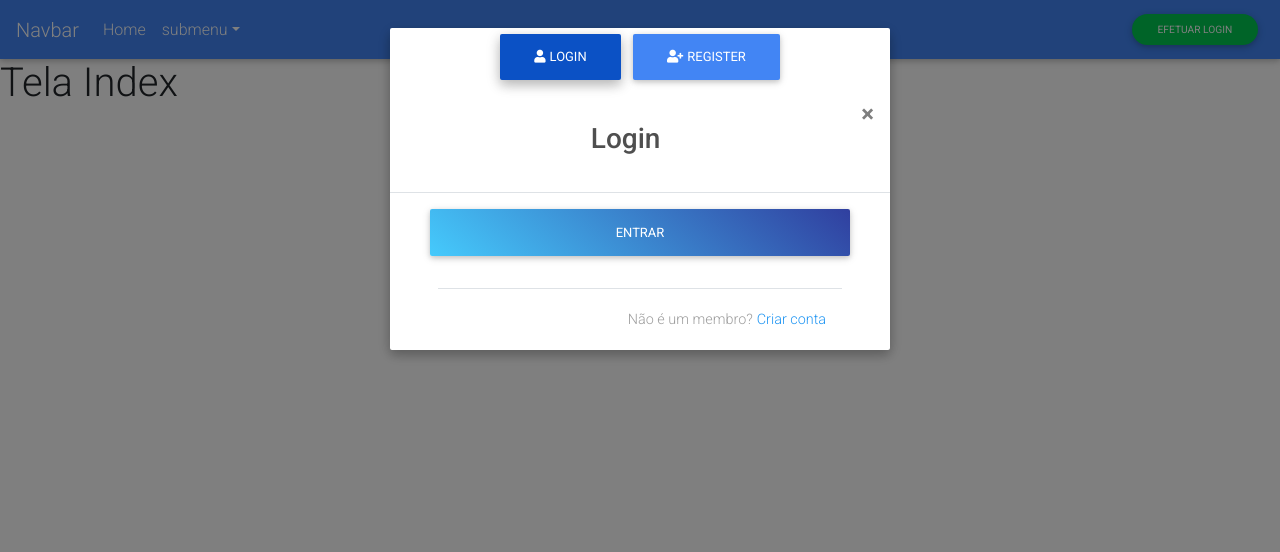
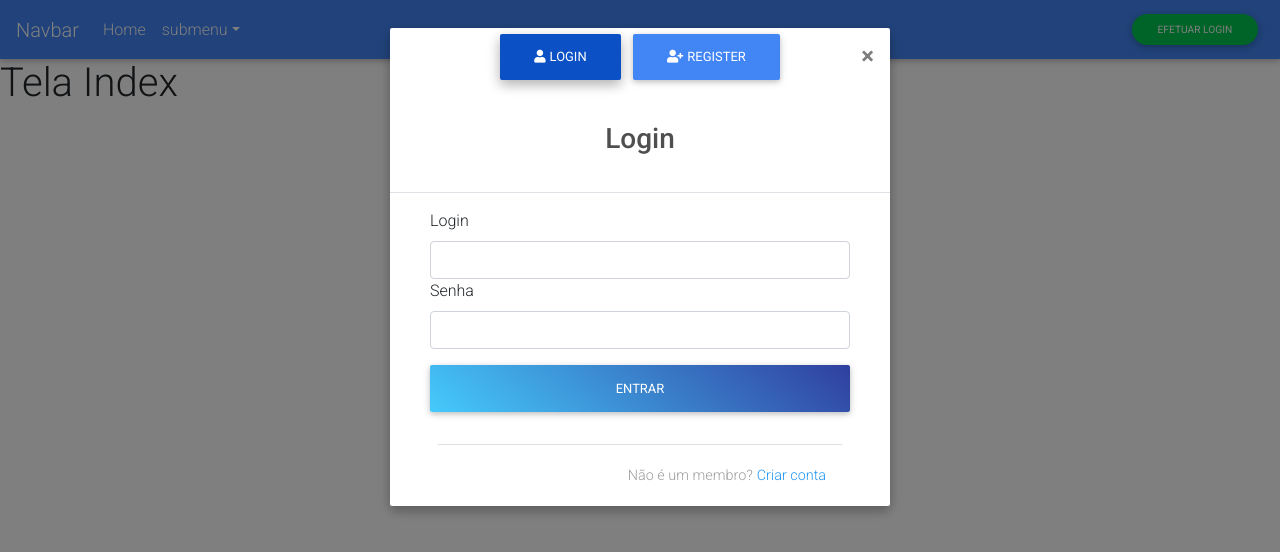
Before and after one commit to MauricioNogueira/annotation, a React (Create React App) app: page / in a window 1280 px wide. Both pictures are taken after a click on the button "EFETUAR LOGIN". Shown: the top 552 px of the page. Built offline with nearby package versions, Linux system fonts and the light colour scheme.

Commit message:
Adicionando os campos de registro e login de usuário.

```diff
--- a/src/componente/FormModal.jsx
+++ b/src/componente/FormModal.jsx
@@ -24,28 +24,35 @@ class FormModal extends Component {
                 <div className="modal fade" id={this.props.idModal} tabIndex="-1" role="dialog" aria-labelledby="myModalLabel" aria-hidden="true">
                     <div className={`modal-dialog`} role="document">
                         <div className="modal-content form-elegant">
-                            <ul style={{ display: 'flex', flexDirection: 'row', justifyContent: 'center' }} class="nav" role="tablist">
-                                <li class="nav-item">
-                                    <a class="btn btn-primary active" data-toggle="tab" href="#panel7" role="tab"><i class="fas fa-user mr-1"></i>
+                            <ul style={{ display: 'flex', flexDirection: 'row', justifyContent: 'center' }} className="nav" role="tablist">
+                                <li className="nav-item">
+                                    <a className="btn btn-primary active" data-toggle="tab" href="#panel7" role="tab"><i className="fas fa-user mr-1"></i>
                                     Login</a>
                                 </li>
-                                <li class="nav-item">
-                                    <a class="btn btn-primary" data-toggle="tab" href="#panel8" role="tab"><i class="fas fa-user-plus mr-1"></i>
+                                <li className="nav-item">
+                                    <a className="btn btn-primary" data-toggle="tab" href="#panel8" role="tab"><i className="fas fa-user-plus mr-1"></i>
                                     Register</a>
                                 </li>
+                                <button style={{ position: 'absolute', right: '1rem', top: '1rem' }} type="button" className="close" data-dismiss="modal" aria-label="Close">
+                                    <span aria-hidden="true">&times;</span>
+                                </button>
                             </ul>
                             <div className="tab-content">
                                 <div className="tab-pane fade in show active" id="panel7" role="tabpanel">
                                     <div className="modal-header text-center">
                                         <h3 className="modal-title w-100 dark-grey-text font-weight-bold my-3" id="myModalLabel"><strong>Login</strong></h3>
-                                        <button type="button" className="close" data-dismiss="modal" aria-label="Close">
-                                        <span aria-hidden="true">&times;</span>
-                                        </button>
                                     </div>
                                     <div className="modal-body mx-4">
-                                        { this.props.children }
-                                        <div className="text-center mb-3">
-                                            <button type="button" className="btn blue-gradient btn-block btn-rounded z-depth-1a">{ this.props.tituloBotao }</button>
+                                        <div>
+                                            <label htmlFor="login">Login</label>
+                                            <input id="login" className="form-control" type="text" name="login" />
+                                        </div>
+                                        <div>
+                                            <label htmlFor="senha">Senha</label>
+                                            <input id="senha" className="form-control" type="password" name="password" />
+                                        </div>
+                                        <div className="text-center mb-3 mt-3">
+                                            <button style={{ color: 'white' }} type="button" className="btn blue-gradient btn-block btn-rounded z-depth-1a">Entrar</button>
                                         </div>
                                         { redesSociais }
                                     </div>
@@ -57,13 +64,29 @@ class FormModal extends Component {
                                 <div className="tab-pane fade" id="panel8" role="tabpanel">
                                     <div className="modal-header text-center">
                                         <h3 className="modal-title w-100 dark-grey-text font-weight-bold my-3" id="myModalLabel"><strong>Registrar</strong></h3>
-                                        <button type="button" className="close" data-dismiss="modal" aria-label="Close">
-                                        <span aria-hidden="true">&times;</span>
-                                        </button>
                                     </div>
                                     <div className="modal-body mx-4">
-                                        { this.props.children }
-                                        <div className="text-center mb-3">
+                                        <div>
+                                            <label htmlFor="nome-register">Nome</label>
+                                            <input id="nome-register" className="form-control" type="text" name="nome_register" />
+                                        </div>
+                                        <div>
+                                            <label htmlFor="login-register">Login</label>
+                                            <input id="login-register" className="form-control" type="text" name="login_register" />
+                                        </div>
+                                        <div>
+                                            <label htmlFor="email-register">Email</label>
+                                            <input id="email-register" className="form-control" type="email" name="email_register" />
+                                        </div>
+                                        <div>
+                                            <label htmlFor="password-register">Password</label>
+                                            <input id="password-register" className="form-control" type="password" name="password_register" />
+                                        </div>
+                                        <div>
+                                            <label htmlFor="password-register">Confirmar senha</label>
+                                            <input id="password-confirmation" className="form-control" type="password" name="password_confirmation" />
+                                        </div>
+                                        <div className="text-center mb-3 mt-3">
                                             <button type="button" className="btn blue-gradient btn-block btn-rounded z-depth-1a">Criar</button>
                                         </div>
                                     </div>
```
